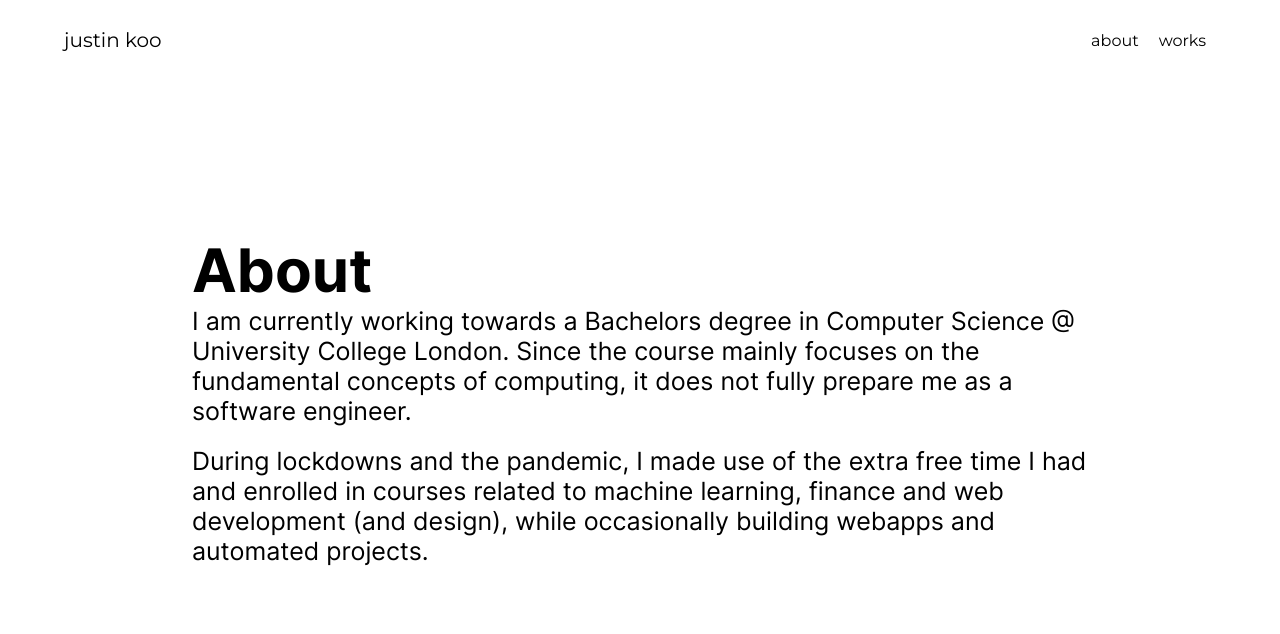
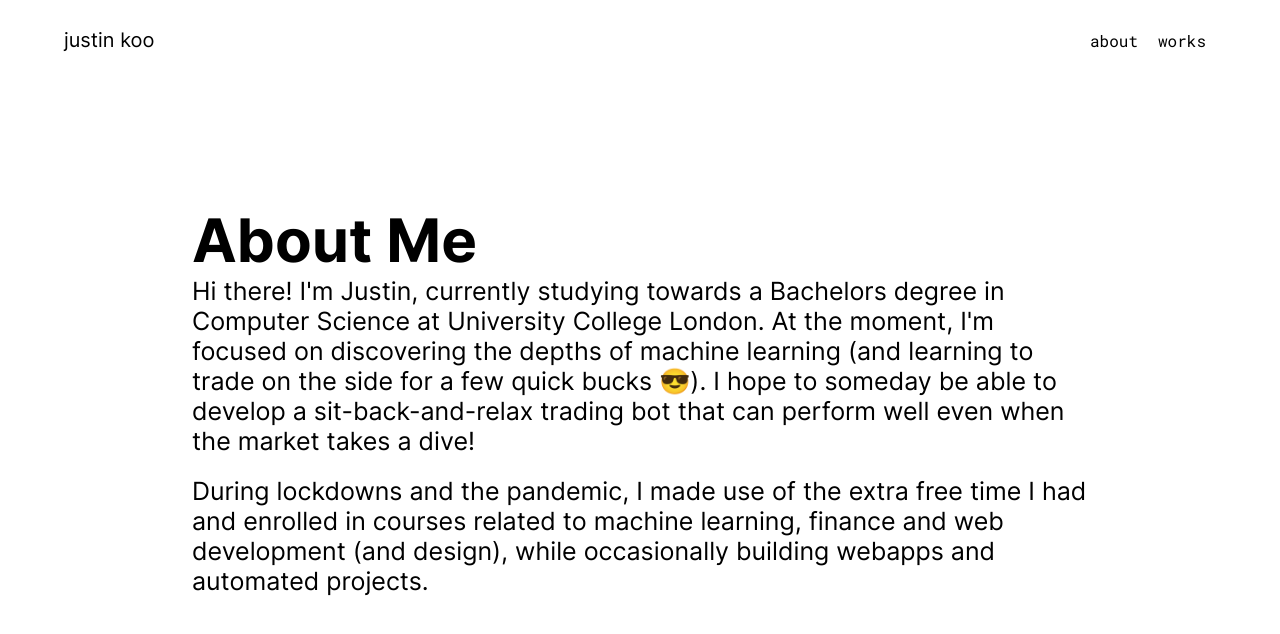
Before and after one commit to jhtkoo0426/Portfolio-v1, a React (Create React App) app: page /about in a window 1280 px wide. Shown: the top 634 px of the page. Built offline with nearby package versions, Linux system fonts and the light colour scheme; what react-scroll-motion would draw is missing.

Commit message:
Updated about me page

```diff
--- a/src/css/components.css
+++ b/src/css/components.css
@@ -65,13 +65,13 @@
     justify-content: space-between;
     align-items: center;
     /* background-color: var(--white); */
-    font-family: 'MontReg';
     font-size: 20px;
     z-index: 1000;
 }
 
 .topnav > a {
     text-decoration: none;
+    font-family: 'InterReg';
     color: var(--black);
 }
 
@@ -79,6 +79,7 @@
     height: 80px;
     display: flex;
     align-items: center;
+    font-family: 'RobotoMonoReg';
 }
 
 /* Anchor is a special a tag with animations */
@@ -153,7 +154,8 @@
     max-height: 400px;
     padding: 30px;
     border-radius: 4px;
-    border: 1px solid var(--black);
+    background-color: rgba(5, 207, 207, 0.1);
+    border: 1px solid var(--turqoise);
     transition: all 0.5s;
 }
 
--- a/src/pages/About.js
+++ b/src/pages/About.js
@@ -5,14 +5,18 @@ import SectionSubtitle from '../components/SectionSubtitle';
 const About = () => {
     return (
         <PageSection id={"about-section"}>
-            <SectionTitle>About</SectionTitle>
-            <SectionSubtitle>I am currently working towards a Bachelors degree in Computer Science @
-            University College London. Since the course mainly focuses on the fundamental concepts of
-            computing, it does not fully prepare me as a software engineer.
+            <SectionTitle>About Me</SectionTitle>
+            <SectionSubtitle>Hi there! I'm Justin, currently studying towards a Bachelors
+                degree in Computer Science at University College London. At the moment,
+                I'm focused on discovering the depths of machine learning (and learning
+                to trade on the side for a few quick bucks 😎). I hope to someday be able
+                to develop a sit-back-and-relax trading bot that can perform well even when
+                the market takes a dive!
             </SectionSubtitle><br></br>
-            <SectionSubtitle>During lockdowns and the pandemic, I made use of the extra free time I had
-            and enrolled in courses related to machine learning, finance and web development (and
-            design), while occasionally building webapps and automated projects.
+            <SectionSubtitle>During lockdowns and the pandemic, I made use of the extra free
+                time I had and enrolled in courses related to machine learning, finance and
+                web development (and design), while occasionally building webapps and
+                automated projects.
             </SectionSubtitle>
         </PageSection>
     )
--- a/src/pages/Home.js
+++ b/src/pages/Home.js
@@ -28,8 +28,7 @@ const Home = () => {
                         {/* Intro section */}
                         <PageSection extra_class={"intro"}>
                             <SectionTitle>Fast and Curious.</SectionTitle>
-                            <SectionSubtitle>I’m a software engineer specializing in building (and occasionally designing)
-                            exceptional digital experiences.</SectionSubtitle>
+                            <SectionSubtitle>I’m a Computer Science undergrad focused on web development and machine learning.</SectionSubtitle>
                             <div className='guide'>
                                 <p>Check out my works below</p>
                                 <div className='guide-line'></div>
@@ -73,7 +72,7 @@ const Home = () => {
                 </SectionTitle>
                 <SectionSubtitle>Some projects that I'm really proud of!</SectionSubtitle>
                 <div className="projects-container">
-                    <ProjectBox id={"pathfinder"} title="Pathfinder" gh_link="https://github.com/jhtkoo0426/Pathfinder" web_link="link">
+                    <ProjectBox id={"pathfinder"} title="Pathfinder" gh_link="https://github.com/jhtkoo0426/Pathfinder" web_link="">
                         <p className='pb-description'>Interactive web application that visualises
                          the route-finding process between 2 London Underground stations.</p>
                         <div className='pb-stack'>
@@ -81,7 +80,7 @@ const Home = () => {
                             <span>CSS</span><span>JavaScript</span>
                         </div>
                     </ProjectBox>
-                    <ProjectBox id={"tetris"} title="Tetris Bot">
+                    <ProjectBox id={"tetris"} title="Tetris Bot" gh_link={"https://github.com/jhtkoo0426/UCL-Tetris-AI"} web_link="">
                         <p className='pb-description'>An autoplayer that plays Tetris. The bot
                         will attempt to get the highest score possible until the game is over.</p>
                         <div className='pb-stack'>
```
